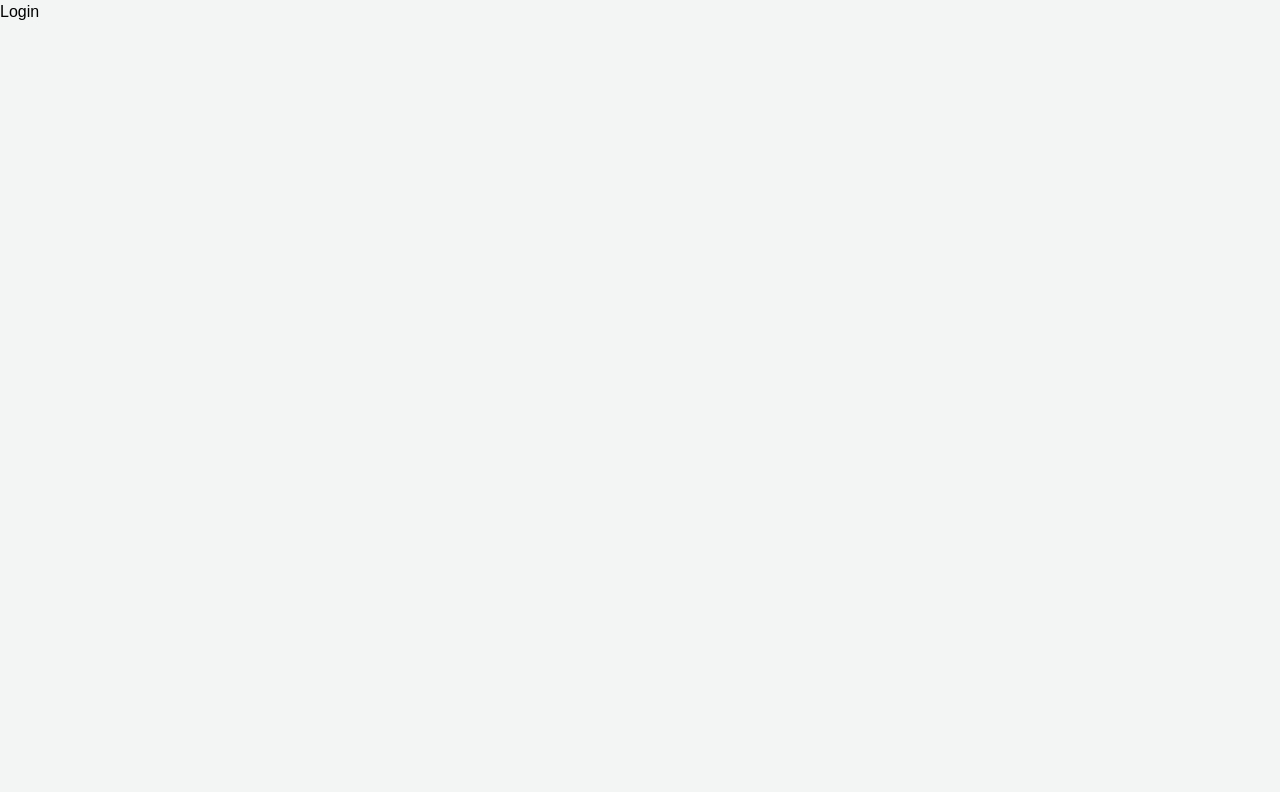
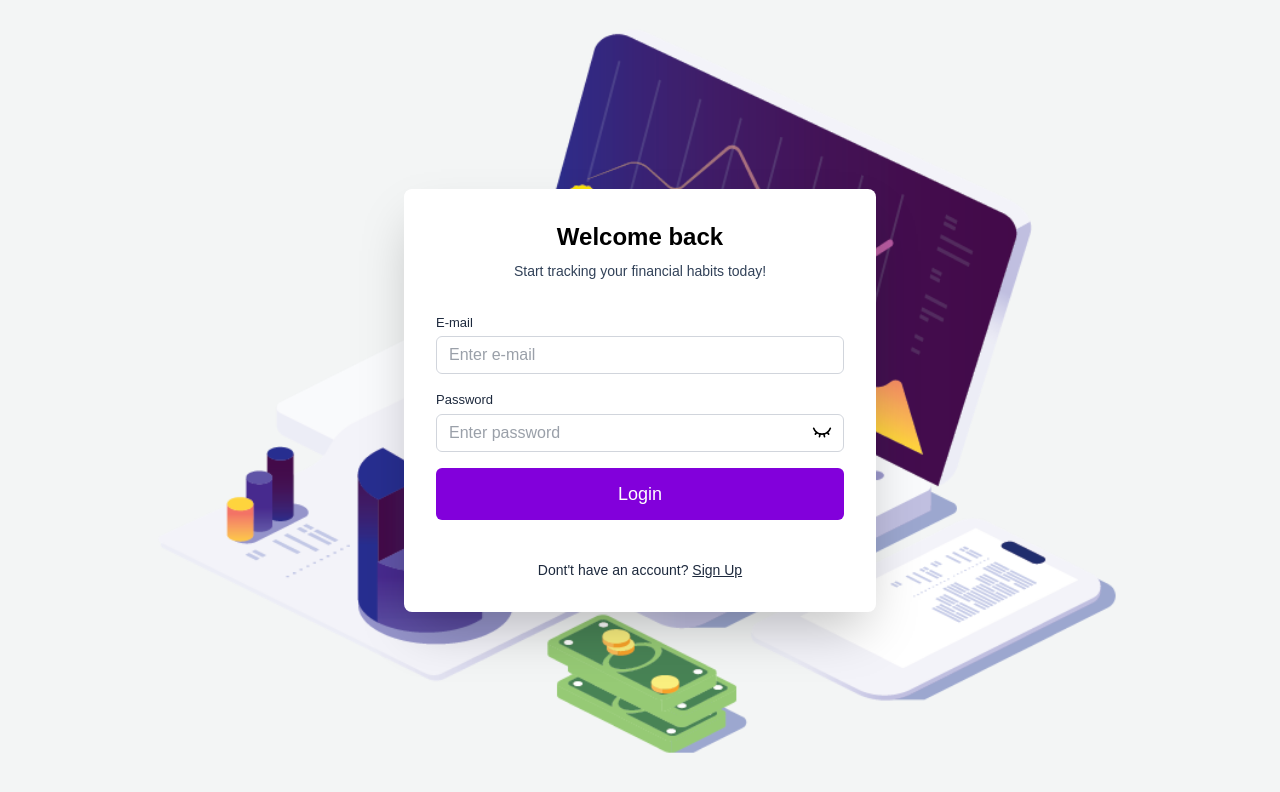
Before and after one commit to Teo-T64/financetrackerwebapp, a React (Vite) app: page /login in a window 1280 px wide. Shown: the top 792 px of the page. Built offline with nearby package versions, Linux system fonts and the light colour scheme; no server answers; the HTML template or start-up script is replaced by a standard one; a web font is replaced by a local one.

Commit message:
signUp functionality added

```diff
--- a/src/pages/Login.jsx
+++ b/src/pages/Login.jsx
@@ -1,8 +1,53 @@
+import { useState } from "react";
+import { Link } from "react-router-dom";
+import { assets } from "../assets/assets";
+import Input from "../components/Input";
 function Login(){
 
+    const [email,setEmail] = useState("");
+    const [password,setPassword] = useState("");
+    const [errors,setErrors] = useState("");
+
     return(
-        <div>Login</div>
-    )
+        <div className="h-screen w-full relative flex items-center justify-center overflow-hidden">
+            <img src={assets.login_bg} alt="Background" className="absolute inset-0 w-full h-full object-contain filter"/>
+            <div className="relative z-10 w-full max-w-lg px-5">
+                    <div className="bg-white bg-opacity-95 backdrop-blur-sm rounded-lg shadow-2xl p-8 max-h-[90vh] overflow-y-auto">
+                        <h3 className="text-2xl font-semibold text-black text-center mb-2">
+                            Welcome back
+                        </h3>
+                        <p className="text-sm text-slate-700 text-center mb-8">
+                            Start tracking your financial habits today!
+                        </p>
+                        <form onSubmit={null} className="space-y-4">
+                            <Input
+                                value={email}
+                                onChange={(e)=>setEmail(e.target.value)}
+                                label="E-mail"
+                                placeholder="Enter e-mail"
+                                type="email"
+                            />
+                            <Input
+                                value={password}
+                                onChange={(e)=>setPassword(e.target.value)}
+                                label="Password"
+                                placeholder="Enter password"
+                                type="password"
+                            />
+
+                            {errors && (
+                                <p className="text-red-800 text-sm text-center">
+                                    {errors}
+                                </p>
+                            )}
+                            <button className="btn-primary bg-purple-700 text text-white w-full py-3 text-lg font-md rounded-md hover:bg-purple-800" type="submit">Login</button>
+                            <p className="text-slate-800 text-sm text-center mt-6">Dont't have an account? <Link to="/signup" className="font-md text-primary underline hover:text-primary-dark transition-colors">Sign Up</Link> </p>
+                        </form>
+
+                    </div>
+                </div>
+            </div>
+        )
 
 }
 
--- a/src/pages/SignUp.jsx
+++ b/src/pages/SignUp.jsx
@@ -2,14 +2,56 @@ import { useState } from "react";
 import { Link, useNavigate } from "react-router-dom";
 import { assets } from "../assets/assets";
 import Input from "../components/Input";
+import { validateEmail } from "../util/validation";
+import axiosConfig from "../util/axiosConfig";
+import { API_ENDPOINTS } from "../util/apiEndpoints";
+import toast from "react-hot-toast";
+import { LoaderCircle } from "lucide-react";
 
 function SignUp(){
     const [email,setEmail] = useState("");
     const [fullName,setFullName] = useState("");
     const [password,setPassword] = useState("");
     const [errors,setErrors] = useState("");
+    const [isLoading,setIsLoading] = useState(false);
 
     const navigate = useNavigate();
+
+    async function handleOnSubmit(e){
+        e.preventDefault();
+        setIsLoading(true);
+        if(!fullName.trim()){
+            setErrors("Please enter your full name");
+            setIsLoading(false);
+            return;
+        }
+        if(!validateEmail(email)){
+            setErrors("Please enter valid e-mail");
+            setIsLoading(false);
+            return;
+        }
+        if(!password.trim()){
+            setErrors("Please enter your password");
+            setIsLoading(false);
+            return;
+        }
+        setErrors("");
+
+        try {
+            const res = await axiosConfig.post(API_ENDPOINTS.REGISTER,{fullName,email,password});
+            if(res.status === 201){
+                toast.success("Account created successfully!");
+                navigate("/login");
+            }
+
+        } catch (error) {
+            console.error("Something went wrong",error);
+            setErrors(error.message);
+        }finally{
+            setIsLoading(false);
+
+        }
+    }
 
     return(
         <div className="h-screen w-full relative flex items-center justify-center overflow-hidden">
@@ -22,7 +64,7 @@ function SignUp(){
                     <p className="text-sm text-slate-700 text-center mb-8">
                         Start tracking your financial habits today!
                     </p>
-                    <form onSubmit={null} className="space-y-4">
+                    <form onSubmit={handleOnSubmit} className="space-y-4">
                         <div className="flex justify-center mb-6">
                             {/* Pfp */}
                         </div>
@@ -39,7 +81,7 @@ function SignUp(){
                                 onChange={(e)=>setEmail(e.target.value)}
                                 label="E-mail"
                                 placeholder="Enter e-mail"
-                                type="text"
+                                type="email"
                             />
                             <div className="col-span-2">
                                 <Input
@@ -57,7 +99,15 @@ function SignUp(){
                                 {errors}
                             </p>
                         )}
-                        <button className="btn-primary bg-purple-700 text text-white w-full py-3 text-lg font-md rounded-md hover:bg-purple-800" type="submit">Sign Up</button>
+                        <button disabled={isLoading} className={`btn-primary bg-purple-700 text text-white w-full py-3 text-lg font-md rounded-md hover:bg-purple-800 flex items-center justify-center gap-2 ${isLoading ?  "opacity-60 cursor-not-allowed" : ""}`} type="submit">
+                            {isLoading ? (
+                                <>
+                                    <LoaderCircle className="animate-spin w-5 h-5"/>
+                                    Signing Up...
+                                </>
+                            ) : ("Sign Up")
+                            }
+                        </button>
                         <p className="text-slate-800 text-sm text-center mt-6">Already have an account? <Link to="/login" className="font-md text-primary underline hover:text-primary-dark transition-colors">Login</Link> </p>
                     </form>
 
--- a/src/util/axiosConfig.jsx
+++ b/src/util/axiosConfig.jsx
@@ -45,3 +45,5 @@ axiosConfig.interceptors.response.use((res)=>{
     }
     return Promise.reject(err);
 })
+
+export default axiosConfig;
--- /dev/null
+++ b/src/util/validation.js
@@ -0,0 +1,7 @@
+export function validateEmail(email){
+    if(email.trim()){
+        const regex = /^[a-zA-Z0-9._%+-]+@[a-zA-Z0-9.-]+\.[a-zA-Z]{2,}$/;
+        return regex.test(email);
+    }
+    return false;
+}
```
